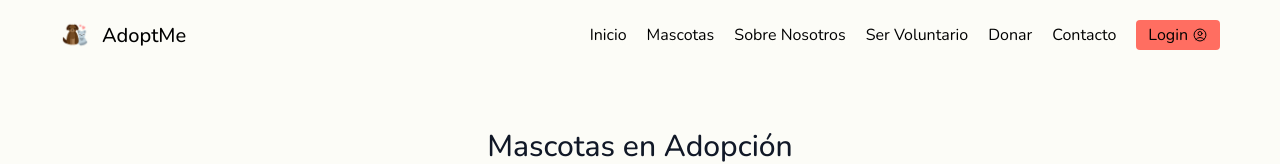
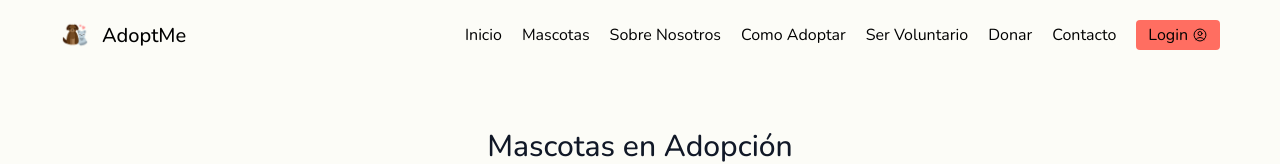
Before and after one commit to Ivaniel-Dz/pet-adoption-platform, an Angular app in the folder frontend/: page /pets in a window 1280 px wide. Shown: the top 164 px of the page. Built offline with nearby package versions, Linux system fonts and the light colour scheme; no server answers; a web font is replaced by a local one.

Commit message:
update navigation add adopt

```diff
--- a/frontend/src/app/layouts/navigation/navigation.html
+++ b/frontend/src/app/layouts/navigation/navigation.html
@@ -10,6 +10,7 @@
       <a routerLink="/" class="header__nav-link">Inicio</a>
       <a routerLink="/pets" class="header__nav-link"> Mascotas </a>
       <a href="#about" class="header__nav-link">Sobre Nosotros</a>
+      <a class="header__nav-link">Como Adoptar</a>
       <a class="header__nav-link">Ser Voluntario</a>
       <a class="header__nav-link">Donar</a>
       <a href="#contact" class="header__nav-link"> Contacto </a>
```
